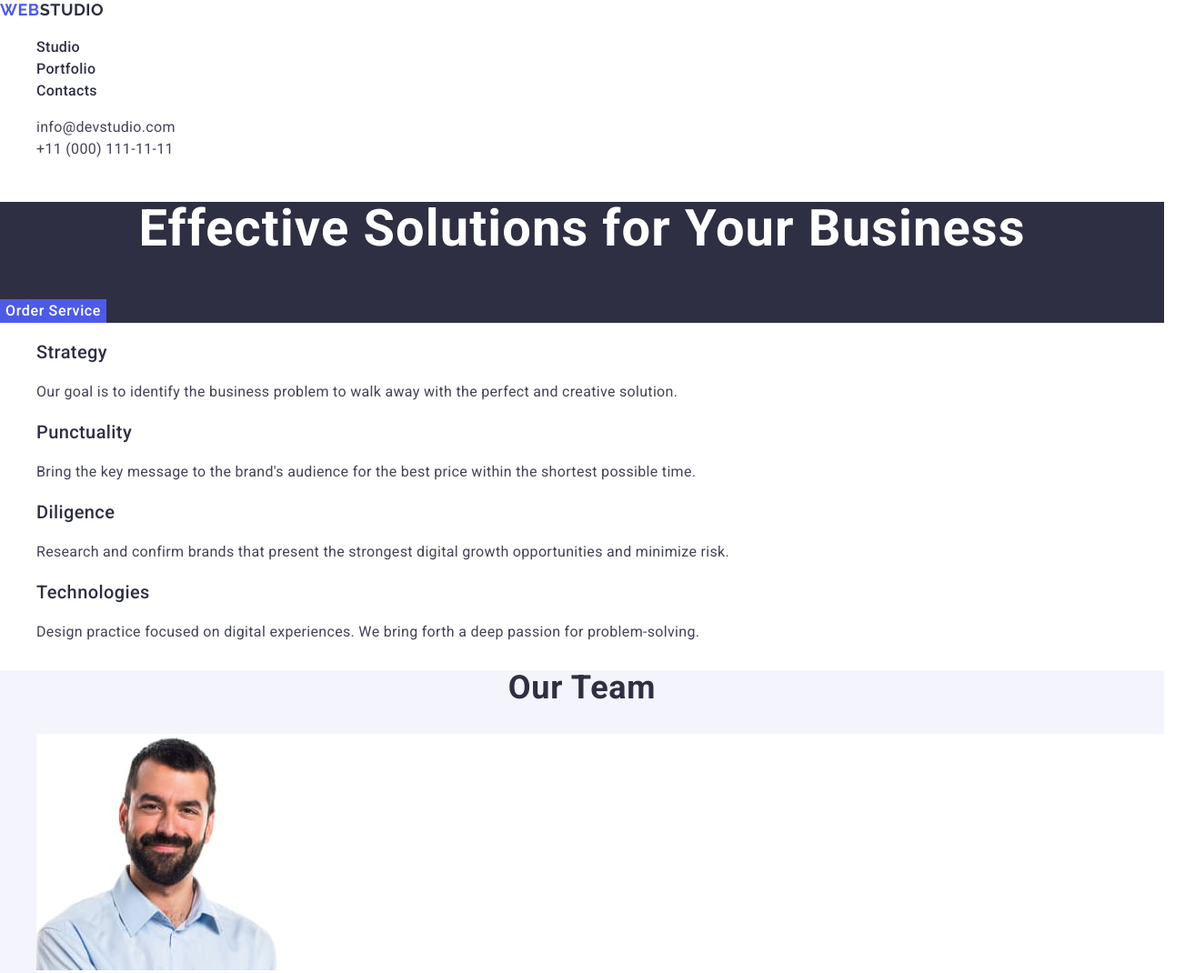
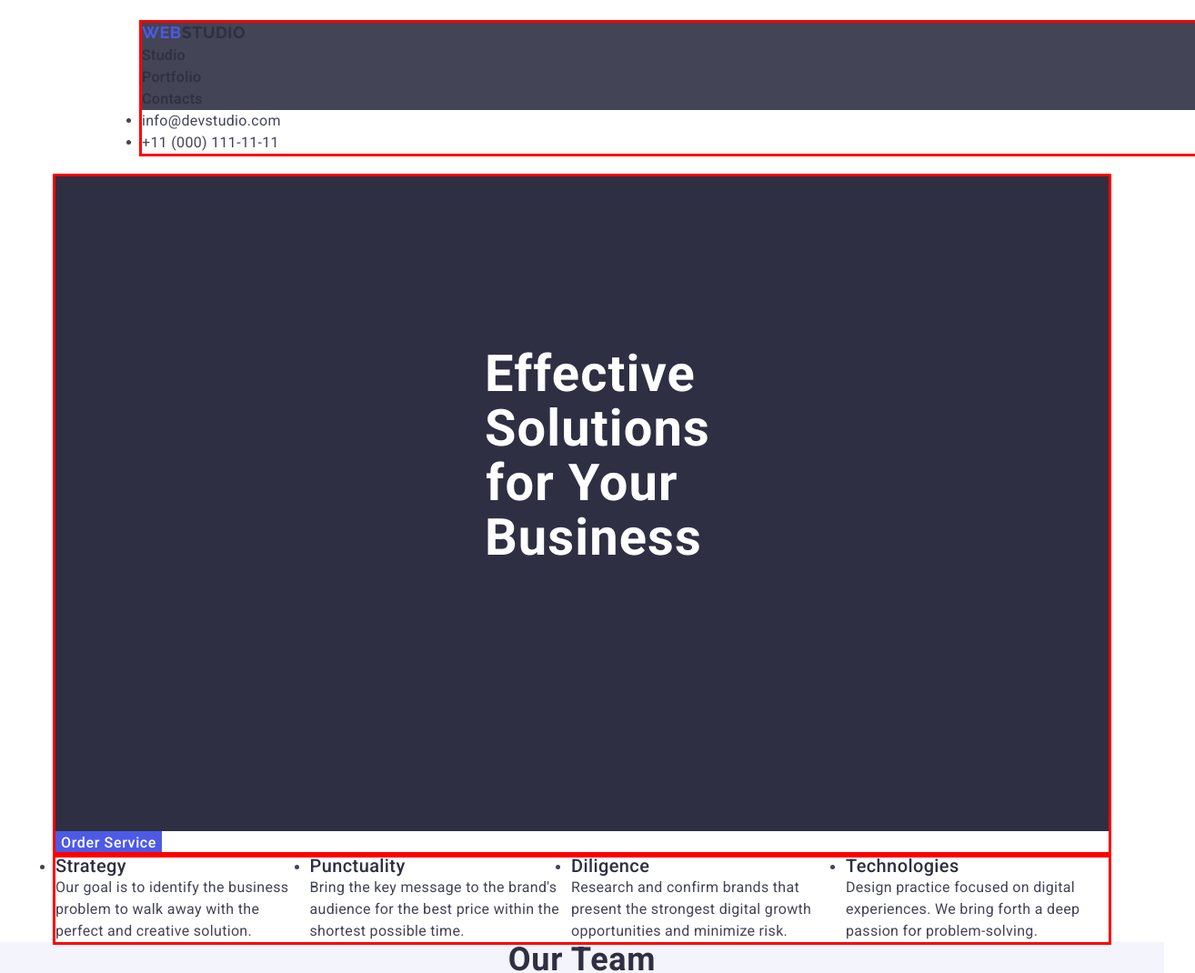
Before and after one commit to Heletskyi/goit-markup-hw-03, a plain HTML site: page index.html in a window 1280 px wide. Shown: the top 1070 px of the page at 91% size, 1314 px wide, since content can reach past the window. Drawn offline with nearby package versions, Linux system fonts and the light colour scheme.

Commit message:
starting

```diff
--- a/css/styles.css
+++ b/css/styles.css
@@ -3,15 +3,50 @@ body {
   background-color: #fff;
   color: #434455;
   line-height: 1.5;
-}
-ul {
   list-style-type: none;
 }
 
+h1,
+h2,
+h3,
+ul,
+p {
+  padding: 0;
+  margin: 0;
+}
+
+img {
+  display: block;
+}
 a {
   text-decoration: none;
 }
+
+.container {
+  width: 1158px;
+  margin: 0 auto;
+  outline: solid red;
+}
+
+.header {
+  padding-right: 156px;
+  padding-left: 156px;
+  padding-top: 25px;
+  padding-bottom: 25px;
+}
+
+.header-container {
+  background-color: #4d5ae5;
+}
+
+.navigation {
+  background-color: #434455;
+}
+.nav-list li {
+  display: block;
+}
 .logo-nav {
+  padding-top: 125px;
   color: var(--IRIS, #4d5ae5);
   font-family: Raleway, sans-serif;
   font-weight: 700;
@@ -64,11 +99,17 @@ a {
   color: #404bbf;
 }
 
+.container-first-section {
+  outline: solid red;
+}
+
 .first-section {
-  background-color: #2e2f42;
 }
 
 .first-section-title {
+  padding: 188px 472px 292px;
+
+  background-color: #2e2f42;
   color: var(--WHITE, #fff);
   text-align: center;
   font-size: 56px;
@@ -102,6 +143,10 @@ a {
 .first-section-button:active {
   background-color: #404bbf;
 }
+.container-advantages {
+  outline: solid red;
+}
+
 .advantages-title {
   font-family: Roboto;
   font-size: 20px;
@@ -109,6 +154,10 @@ a {
   letter-spacing: 0.4px;
   line-height: 1.2;
   color: #2e2f42;
+}
+
+.advantages-list {
+  display: flex;
 }
 
 .advantages-text {
@@ -139,6 +188,7 @@ a {
 }
 
 .teammate-name {
+  padding: 20;
   color: var(--NAVY-BLUE, #2e2f42);
   text-align: center;
   font-family: Roboto;
--- a/index.html
+++ b/index.html
@@ -17,8 +17,10 @@
     <link rel="stylesheet" href="./css/styles.css" />
   </head>
   <body>
-    <header>
-      <nav>
+
+              <header class="header">
+                <div class="container">
+          <nav class="navigation">
             <a class="logo-nav" href=""
               >web<span class="span-studio">Studio</span></a
             >
@@ -43,24 +45,29 @@
               </li>
             </ul>
           </address>
+          </div>
         </header>
+      </div>
       <main>
         <section class="first-section">
+          <div class="container">
           <h1 class="first-section-title">
             Effective Solutions for Your Business
           </h1>
           <button class="first-section-button" type="button">
             Order Service
           </button>
+          </div>
         </section>
         <section class="advantages">
+          <div class="container">
           <h2 class="advantages-title-hidden" hidden>advantages</h2>
           <ul class="advantages-list">
             <li>
               <h3 class="advantages-title">Strategy</h3>
               <p class="advantages-text">
-              Our goal is to identify the business problem to walk away with the
-              perfect and creative solution.
+                Our goal is to identify the business problem to walk away with
+                the perfect and creative solution.
               </p>
             </li>
             <li>
@@ -85,12 +92,14 @@
               </p>
             </li>
           </ul>
+          </div>
         </section>
         <section class="our-team">
           <h2 class="our-team-title">Our Team</h2>
           <ul class="our-team-list">
             <li class="our-team-list-item">
               <img
+                class="teammate-img"
                 src="./images/mark_guerrero.jpg"
                 alt="mark guerrero"
                 width="264"
@@ -101,6 +110,7 @@
             </li>
             <li class="our-team-list-item">
               <img
+                class="teammate-img"
                 src="./images/tom_ford.jpg"
                 alt="tom ford"
                 width="264"
@@ -111,6 +121,7 @@
             </li>
             <li class="our-team-list-item">
               <img
+                class="teammate-img"
                 src="./images/camilagarcia.jpg"
                 alt="camilagarcia"
                 width="264"
@@ -121,6 +132,7 @@
             </li>
             <li class="our-team-list-item">
               <img
+                class="teammate-img"
                 src="./images/daniel_wilson.jpg"
                 alt="daniel wilson"
                 width="264"
@@ -203,9 +215,10 @@
           >web<span class="footer-logo-studio">Studio</span></a
         >
         <p class="footer-text">
-        Increase the flow of customers and sales for your business with digital
-        marketing & growth solutions.
+          Increase the flow of customers and sales for your business with
+          digital marketing & growth solutions.
         </p>
       </footer>
+
   </body>
 </html>
```
Lines whose indentation alone changed are shown as unchanged.
